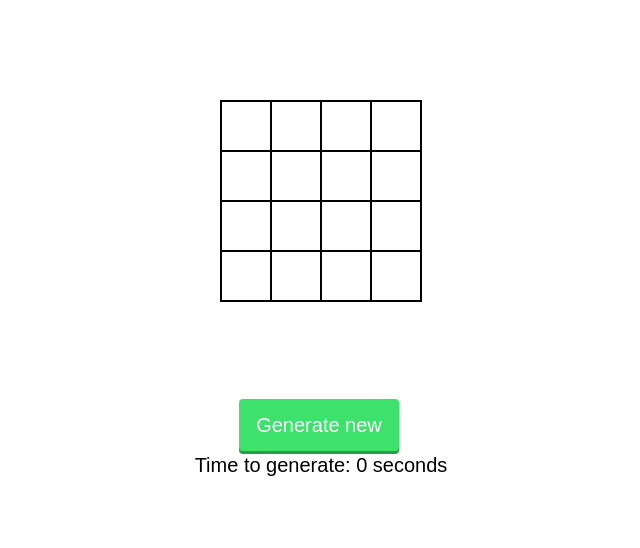
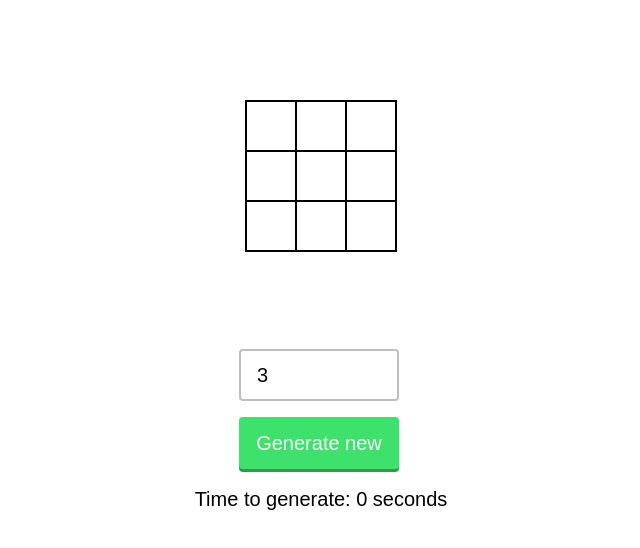
Before and after one commit to LucaKoval/Crossword-Creator, a React (Create React App) app: page / in a window 1280 px wide. Shown: the top 548 px of the page, without its empty margins (319-959 px from the left). Built offline with nearby package versions, Linux system fonts and the light colour scheme.

Commit message:
Adding size changer

```diff
--- a/src/App.js
+++ b/src/App.js
@@ -18,31 +18,32 @@ class App extends Component {
   	constructor(props) {
     	super(props);
 
+    	this.START_SIZE = 3;
+
     	this.state = {
-    		size: 4,
+    		size: this.START_SIZE,
     		clues: [],
-    		data: [],
+    		board: [],
     		sortedWords: [],
     		frequenciesDenom: 40000,
     		worker: undefined,
 			inProgress: false,
 			generationTime: 0,
     	};
+
+    	this.handleSizeChange = this.handleSizeChange.bind(this);
   	}
 
   	componentDidMount() {
-  		const sortedWords = SortedWords["text"];
-  		this.setState({ sortedWords: sortedWords });
-
 		this.setState({ sortedWords: SortedWords["text"] });
-  		this.setState({ data: this.generateClearBoard() });
+  		this.setState({ board: this.generateClearBoard(this.START_SIZE) });
   	}
 
-  	generateClearBoard() {
+  	generateClearBoard(size) {
   		let board = [];
-  		for (let i = 0; i < this.state.size; i++) {
+  		for (let i = 0; i < size; i++) {
   			let row = [];
-  			for (let j = 0; j < this.state.size; j++) {
+  			for (let j = 0; j < size; j++) {
   				row.push("");
   			}
   			board.push(row);
@@ -51,9 +52,10 @@ class App extends Component {
   	}
 
   	generateData = () => {
+  		if (!this.state.inProgress) {
 			const startTime = Math.trunc(performance.now());
 			this.setState({ inProgress: true });
-  		const clearBoard = this.generateClearBoard()
+	  		const clearBoard = this.generateClearBoard(this.state.size)
 
 
 	  		let oldWorker = this.state.worker;
@@ -84,7 +86,7 @@ class App extends Component {
 	  			worker = undefined;
 
 	  			thisComponent.setState({
-					data: e.data.data,
+					board: e.data.data,
 					clues: e.data.clues,
 					inProgress: false,
 					worker: worker,
@@ -92,36 +94,53 @@ class App extends Component {
 				});
 	  		}
 	  	}
+  	}
+
+  	handleSizeChange = (e) => {
+  		const size = e.nativeEvent.data;
+  		if (size !== null && Number(size) > 0) {
+  			const numSize = Number(size);
+  			this.setState({ board: this.generateClearBoard(numSize), size: numSize });
+  		}
+  	}
 
   	render() {
   		return(
   			<div className={styles.container}>
   				<div className={styles.contentContainer}>
-  					<div className={styles.clueTableContainer}>
-  						<ClueTable
-  							data={this.state.clues}
-  						/>
-  					</div>
 	  				<div className={styles.crosswordContainer}>
 	  					<Crossword
 	  						size={this.state.size}
-	  						data={this.state.data}
+	  						board={this.state.board}
+	  					/>
+	  				</div>
+	  				<div className="inputContainer">
+	  					<input
+	  						type="number"
+	  						className="input"
+	  						placeholder="3"
+	  						value={this.state.size}
+	  						onChange={this.handleSizeChange}
 	  					/>
 	  				</div>
 	  				<div className="buttonContainer">
 	            		<input
 	              			type="Submit"
-	              			className={this.state.inProgress?"inactiveButton":"button"}
-	              			value={this.state.inProgress?"In progress":"Generate new"}
+	              			className={this.state.inProgress ? "inactiveButton" : "button"}
+	              			value={this.state.inProgress ? "In progress" : "Generate new"}
 	              			onClick={this.generateData}
 	            		/>
-	            		<div className={this.state.inProgress?"inactiveShadow":"buttonShadow"} />
-	          		</div>
+	            		<div className={this.state.inProgress ? "inactiveShadow" : "buttonShadow"} />
 	          		</div>
 	          		<p>
-
 						Time to generate: {this.state.generationTime} seconds
 					</p>
+	          		{ this.state.clues.length > 0 && <div className={styles.clueTableContainer}>
+  						<ClueTable
+  							data={this.state.clues}
+  						/>
+  					</div> }
+	        	</div>
   			</div>
   		);
   	}
--- a/src/components/ClueTable.js
+++ b/src/components/ClueTable.js
@@ -26,14 +26,8 @@ class ClueTable extends Component {
 	  			}
 	  			for (let j = 0; j < 2; j++) {
 	  				row.push(
-	  					<div
-	  						className={styles.cellContainer}
-	  						key={"cell "+i+""+j}
-	  					>
-	  						{/* Conditional styling example from https://www.pluralsight.com/guides/applying-classes-conditionally-react */}
-	  						<div className={`styles.cell ${j === 0 ? styles.headerCell : styles.dataCell}`}>
-	  							{j === 0 ? clueNumber : data[i].slice(0, 30)}
-	  						</div>
+	  					<div className={`${styles.cell} ${j === 0 ? styles.headerCell : styles.dataCell}`}>
+	  						{j === 0 ? clueNumber : data[i].slice(0, 30)}
 	  					</div>
 	  				)
 	  			}
--- a/src/components/Crossword.js
+++ b/src/components/Crossword.js
@@ -12,9 +12,9 @@ class Crossword extends Component {
     	};
   	}
 
-  	board = () => {
-  		let data = this.props.data;
-  		if (data.length > 0) {
+  	boardGeneration = () => {
+  		let board = this.props.board;
+  		if (board.length > 0) {
 	  		let size = this.props.size;
 	  		let rows = [];
 	  		for (let i = 0; i < size; i++) {
@@ -26,7 +26,7 @@ class Crossword extends Component {
 	  						key={"cell "+i+""+j}
 	  					>
 	  						<div className={styles.cell}>
-	  							{data[i][j]}
+	  							{board[i][j]}
 	  						</div>
 	  					</div>
 	  				)
@@ -48,7 +48,7 @@ class Crossword extends Component {
   	render() {
   		return(
   			<div className={styles.container}>
-  				{this.board()}
+  				{this.boardGeneration()}
   			</div>
   		);
   	}
--- a/src/styles/App.module.css
+++ b/src/styles/App.module.css
@@ -22,4 +22,14 @@
 	position: absolute;
 	top: 0;
 	left: 0;
+
+	padding: 100px;
 }
+
+@media screen and (max-width: 1200px) {
+	.clueTableContainer {
+		position: static;
+		padding: 0;
+		margin: 40px 0 80px 0;
+	}
+}
--- a/src/styles/ClueTable.module.css
+++ b/src/styles/ClueTable.module.css
@@ -2,8 +2,6 @@
 	display: flex;
 	justify-content: center;
 	align-items: center;
-
-	padding: 100px;
 }
 
 .board {
@@ -20,9 +18,11 @@
 	flex-direction: row;
 	justify-content: center;
 	align-items: center;
+
+	width: 100%;
 }
 
-.cellContainer {
+.cell {
 	display: flex;
 	justify-content: center;
 	align-items: center;
@@ -37,10 +37,14 @@
 	justify-content: center;
 	align-items: center;
 
-	min-width: 128px;
+	min-width: 64px;
+	font-size: 14px;
 }
 
 .dataCell {
 	width: 100%;
 	border-right: none;
+	font-size: 14px;
+
+	border-right: 1px black solid;
 }
--- a/src/styles/global.css
+++ b/src/styles/global.css
@@ -1,6 +1,11 @@
 :root {
     --green: #3EE16C;
     --dark-green: #2C9C4B;
+
+    --light-grey: #D9D9D9;
+    --grey: #BFBFBF;
+
+    --blue: #2A67EB;
 }
 
 * {
@@ -34,41 +39,62 @@ body {
     font-weight: 700;
 }
 
-input[type="submit"] {
-	-webkit-appearance: none;
+/* From https://www.w3schools.com/howto/howto_css_hide_arrow_number.asp */
+/* Chrome, Safari, Edge, Opera */
+input::-webkit-outer-spin-button,
+input::-webkit-inner-spin-button {
+  -webkit-appearance: none;
+  margin: 0;
 }
 
-/*input[type=file] {
-    display: none;
-}*/
-
-input[type=file]::file-selector-button {
-    display: none;
+/* Firefox */
+input[type=number] {
+  -moz-appearance: textfield;
 }
 
-.buttonContainer {
+.buttonContainer, .inputContainer {
     width: calc(160px + 4px);
     height: 52px;
 
     position: relative;
+    margin-bottom: 16px;
 }
 
-.button {
+.button, .input {
     width: 160px;
     height: 100%;
-
-    text-align: center;
 
     position: absolute;
     bottom: 3px;
 
     color: white;
-    background-color: var(--green);
 
     border: none;
     border-radius: 4px;
     outline: none;
+}
+
+.input {
+    color: black;
+    border: 2px var(--grey) solid;
+
+    box-sizing: border-box;
+    -moz-box-sizing: border-box;
+    -webkit-box-sizing: border-box;
+
+    transition: all 0.18s ease;
+
+    padding-left: 16px;
+}
+
+.input:hover, .input:focus {
+    border-color: var(--blue);
+}
+
+.button {
+    background-color: var(--green);
     transition: all 0.10s ease;
+    text-align: center;
 }
 
 .inactiveButton {
```
Lines whose indentation alone changed are shown as unchanged.
